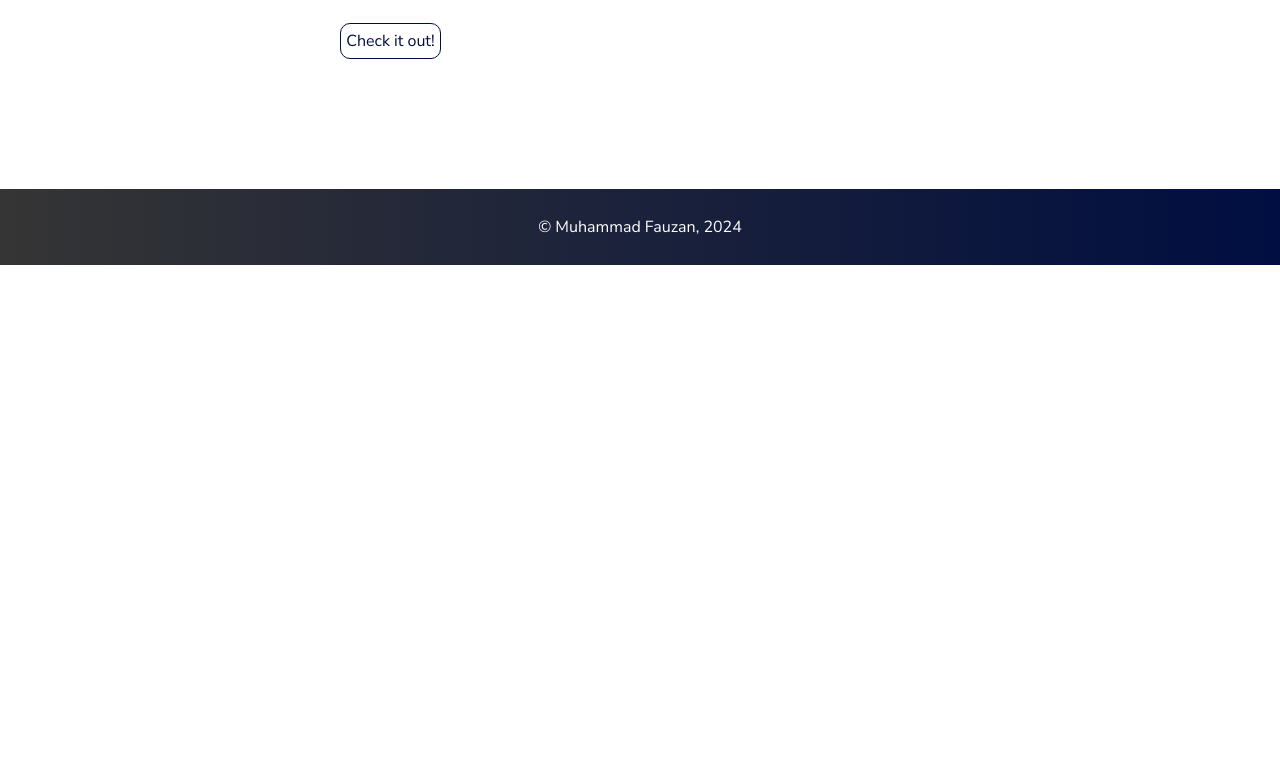
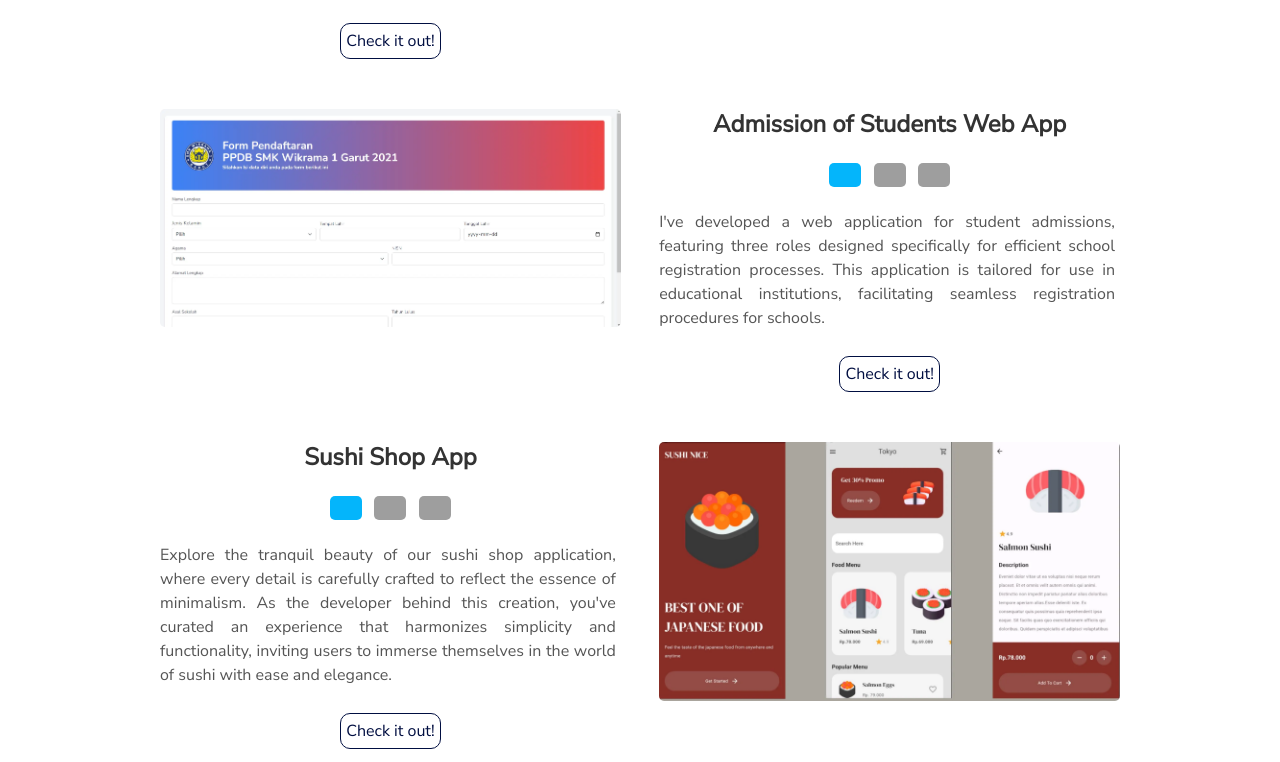
Before and after one commit to fauzanlm/fauzanlm.github.io, a plain HTML site: page index.html in a window 1280 px wide. Shown: the part 2888-3650 px from the top of the page. Before the commit the page ends 3153 px from the top, so only its background shows below. Drawn offline with nearby package versions, Linux system fonts and the light colour scheme; grey boxes are pictures that could not be loaded.

Commit message:
update portofolio project

```diff
--- a/index.html
+++ b/index.html
@@ -190,7 +190,7 @@
     <div class="user-projects">
       <div class="images-right">
         <picture>
-          <source type="image/webp" srcset="./assets/img/webp/outboundlagi-img.webp" alt="Personal Website" />
+          <source type="image/webp" srcset="./assets/img/webp/outboundlagi-img.webp" alt="Hotel Web App" />
           <img alt="Hotel Web App" src="./assets/img/jpg/outboundlagi-img.png" />
         </picture>
       </div>
@@ -215,6 +215,60 @@
       </div>
     </div>
 
+    <!-- User Project #4  -->
+    <div class="user-projects">
+      <div class="images-left">
+        <picture>
+          <source type="image/webp" srcset="./assets/img/webp/ppdb-img-1.webp" alt="Personal Website" />
+          <img alt="Hotel Web App" src="./assets/img/jpg/ppdb-img-1.png" />
+        </picture>
+      </div>
+      <div class="contents-right" style="text-align: center">
+        <h3>Admission of Students Web App</h3>
+        <img height="32" width="32" src="https://unpkg.com/simple-icons@3.4.0/icons/laravel.svg"
+          style="filter: invert(73%) sepia(74%) saturate(1552%) hue-rotate(169deg) brightness(109%) contrast(97%)" />
+        &nbsp;
+        <img height="32" width="32"
+          src="https://cdn.jsdelivr.net/gh/devicons/devicon@latest/icons/tailwindcss/tailwindcss-original.svg" />
+        &nbsp;
+        <img height="32" width="32" src="https://unpkg.com/simple-icons@3.4.0/icons/github.svg" />
+        <p style="text-align: justify">
+          I've developed a web application for student admissions, featuring three roles designed specifically
+          for efficient school registration processes. This application is tailored for use in educational institutions,
+          facilitating seamless registration procedures for schools.
+        </p>
+        <a class="project-link" target="_blank" href="https://github.com/fauzanlm/laravel-admission-of-student">Check it
+          out!</a>
+
+      </div>
+    </div>
+    <!-- User Project #5: -->
+    <div class="user-projects">
+      <div class="images-right">
+        <picture>
+          <source type="image/webp" srcset="./assets/img/webp/sushi-app.webp" alt="Sushi Shop App" />
+          <img alt="Sushi Shop App" src="./assets/img/jpg/sushi-app.png" />
+        </picture>
+      </div>
+      <div class="contents" style="text-align: center">
+        <h3>Sushi Shop App</h3>
+        <div>
+          <img height="32" width="32" src="https://unpkg.com/simple-icons@3.4.0/icons/flutter.svg"
+            style="filter: invert(73%) sepia(74%) saturate(1552%) hue-rotate(169deg) brightness(109%) contrast(97%)" />
+          &nbsp;
+          <img height="32" width="32" src="https://static.lottiefiles.com/brand/logos/lottiefiles_for_white.png" />
+          &nbsp;
+          <img height="32" width="32" src="https://unpkg.com/simple-icons@3.4.0/icons/github.svg" />
+        </div>
+        <p style="text-align: justify">
+          Explore the tranquil beauty of our sushi shop application, where every detail is carefully crafted
+          to reflect the essence of minimalism. As the developer behind this creation, you've curated an experience
+          that harmonizes simplicity and functionality, inviting users to immerse themselves in the world of sushi with
+          ease and elegance.
+        </p>
+        <a class="project-link" target="_blank" href="https://outboundlagi.com">Check it out!</a>
+      </div>
+    </div>
 
   </section>
 
```
Also changed, not shown: assets/img/jpg/sushi-app.jpg (added), assets/img/webp/sushi-app.webp (added).
